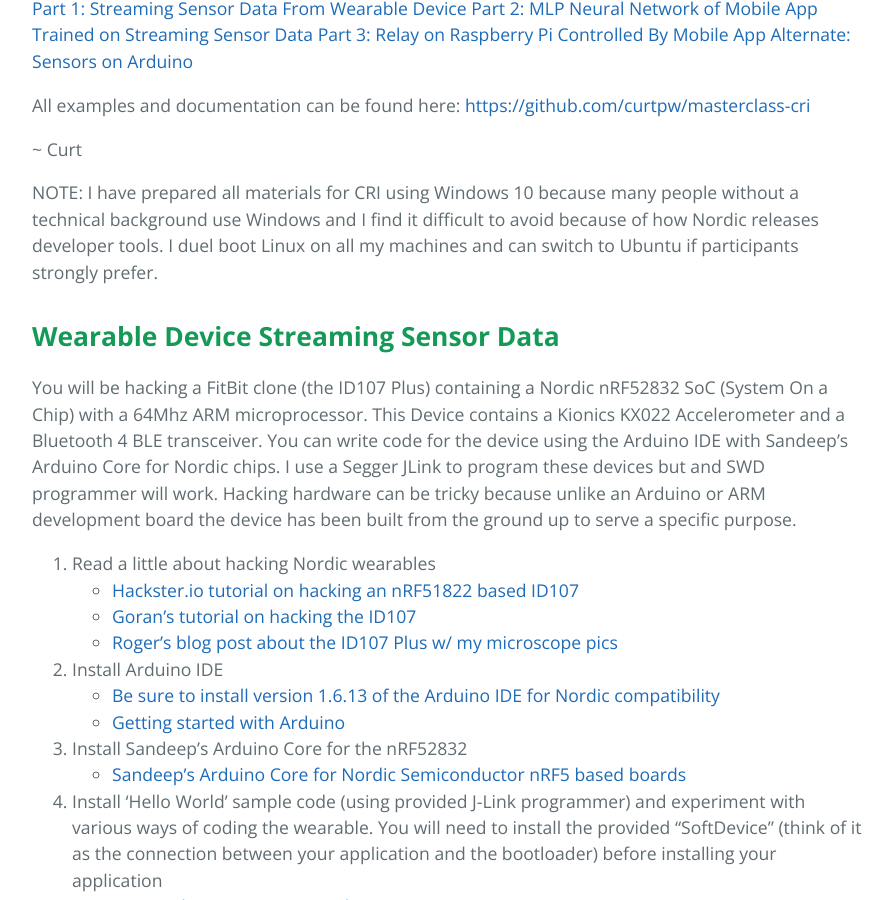
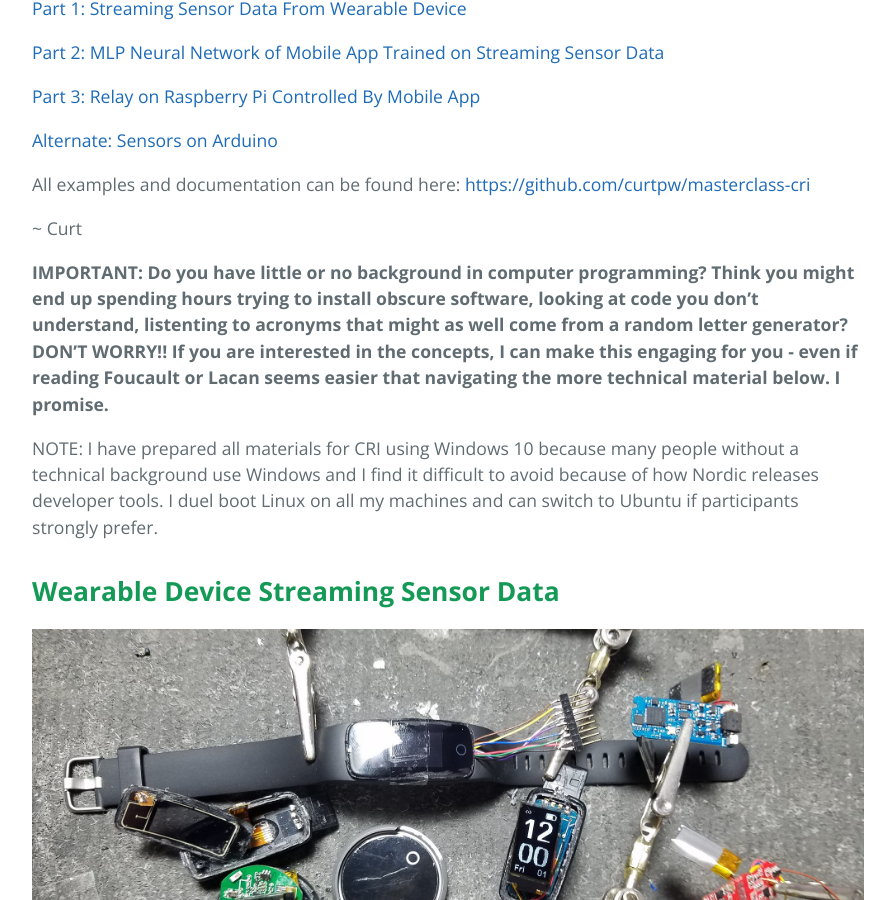
Before and after one commit to curtpw/cri, a Jekyll site: the page built from index.md, in a window 1280 px wide and 900 px high, scrolled down 1282 px. Shown: the whole window, without its empty margins (192-1087 px from the left). Built offline with Jekyll 4.4.1, drawn with Linux system fonts in a browser that asks for light colours; nearby versions of some CDN libraries.

Commit message:
image update

```diff
--- a/index.md
+++ b/index.md
@@ -13,17 +13,23 @@
 > Your goal is to **hack an off the shelf wearable device, send accelerometer data** from the hacked device **to a mobile app** which we will create, build **and train a neural network** in the mobile app to detect a specific set of wearable device data, and use the sensor data detection results **to control a modified plasma globe** connected to a Raspberry Pi over Bluetooth. I have divided the project into three separable parts. If all participants want to do mobile apps (the easiest from a hardware perspective) I can provide necessary sensor data for you. I also have a number of Arduino microcontrollers and a wide array of sensors (Heart Rate, gesture, proximity, accelerometer, gyroscope, GSR/EDA, pressure, stretch) for you to explore and play with if you want something simple.
 
 [Part 1: Streaming Sensor Data From Wearable Device](#wearable-device)
+
 [Part 2: MLP Neural Network of Mobile App Trained on Streaming Sensor Data](#mobile-app)
+
 [Part 3: Relay on Raspberry Pi Controlled By Mobile App](#raspberry-pi)
+
 [Alternate: Sensors on Arduino](#sensors)
 
 All examples and documentation can be found here: [https://github.com/curtpw/masterclass-cri](https://github.com/curtpw/masterclass-cri)
 
 ~ Curt
 
+**IMPORTANT: Do you have little or no background in computer programming? Think you might end up spending hours trying to install obscure software, looking at code you don't understand, listenting to acronyms that might as well come from a random letter generator? DON'T WORRY!! If you are interested in the concepts, I can make this engaging for you - even if reading Foucault or Lacan seems easier that navigating the more technical material below. I promise.**
+
 NOTE: I have prepared all materials for CRI using Windows 10 because many people without a technical background use Windows and I find it difficult to avoid because of how Nordic releases developer tools. I duel boot Linux on all my machines and can switch to Ubuntu if participants strongly prefer.
 
 ## [](#wearable-device)**Wearable Device Streaming Sensor Data**
+![](https://curtpw.github.io/cri/images/wearable.jpg)
 
 You will be hacking a FitBit clone (the ID107 Plus) containing a Nordic nRF52832 SoC (System On a Chip) with a 64Mhz ARM microprocessor. This Device contains a Kionics KX022 Accelerometer and a Bluetooth 4 BLE transceiver. You can write code for the device using the Arduino IDE with Sandeep's Arduino Core for Nordic chips. I use a Segger JLink to program these devices but and SWD programmer will work. Hacking hardware can be tricky because unlike an Arduino or ARM development board the device has been built from the ground up to serve a specific purpose.
 
@@ -92,6 +98,7 @@
 #### []()Combine all of the above and then see who light up the Plasma Globe by matching the gesture (wearable device position) trained on the app neural net.
 
 ## [](#sensors)**Sensors and Arduino**
+![](https://curtpw.github.io/cri/images/toolbox.jpg)
 
 I have prepared several bread boards mounted with Arduino Nano microcontrollers. I have also brought a wide variety of sensors, most with wearable device applications, which can easily be connected to these Arduinos. Remember to use the 3 volt power pin on the arduino, not the 5 volt! 5v will kill some of the sensors and almost all the sensors will work with 3v.
 
```
Also changed, not shown: images/toolbox.jpg (added), images/wearable.jpg (added), 2 other files.
